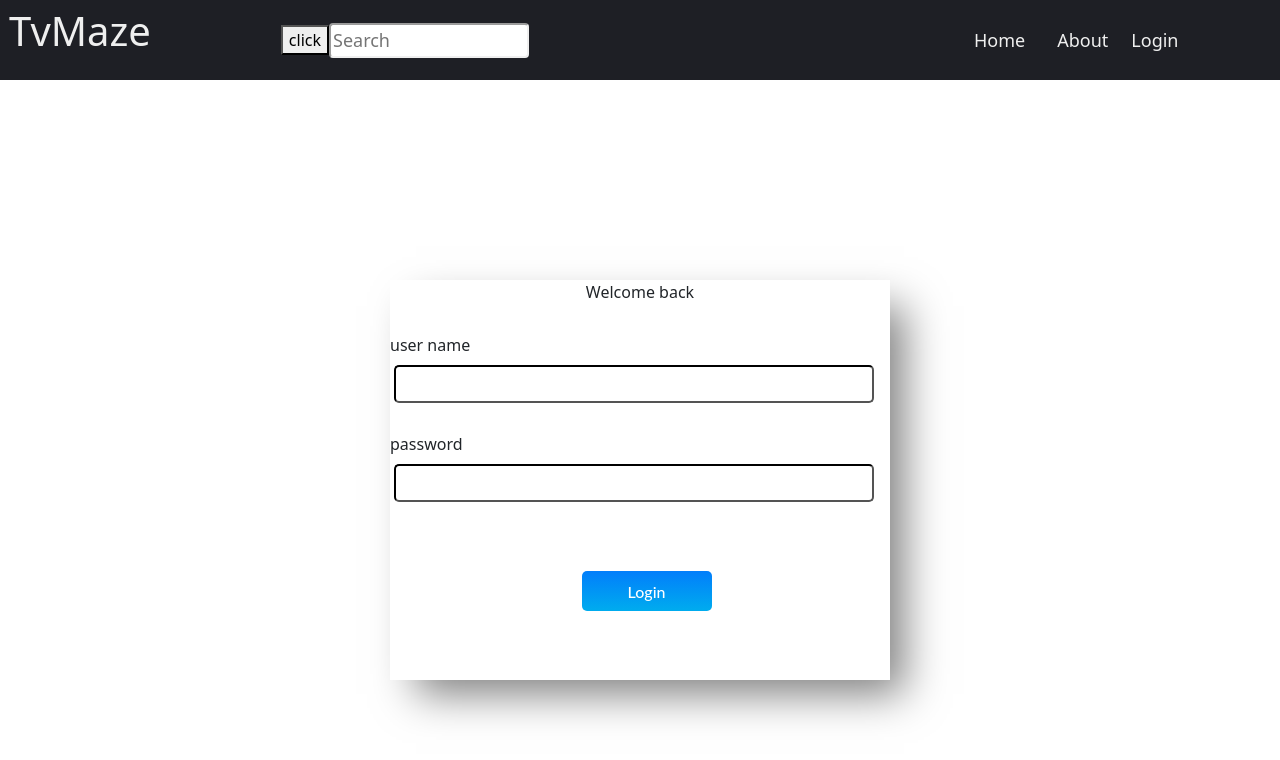
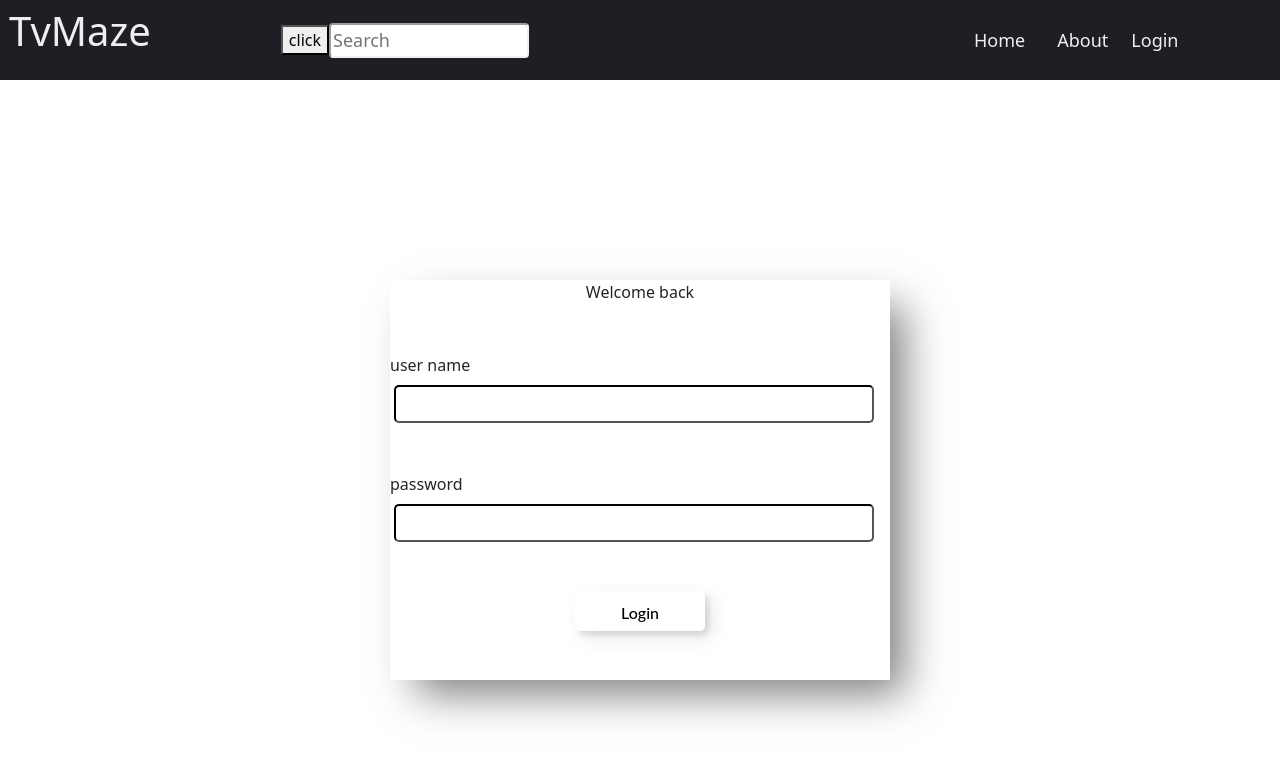
Before and after one commit to pouryaghazizadeh/react-project-simple-1, a React (Create React App) app: page /logIn in a window 1280 px wide. Shown: the top 760 px of the page. Built offline with nearby package versions, Linux system fonts and the light colour scheme.

Commit message:
change background

```diff
--- a/src/component/buttonLogin/ButtonLogIn.jsx
+++ b/src/component/buttonLogin/ButtonLogIn.jsx
@@ -3,17 +3,9 @@ import "./buttonLogIn.css";
 function ButtonLogIn() {
   return (
     <div>
-      <div class="frame">
-        <button class="btn-logIn  primaryStyle">
-          <span class="span-logIn">Login</span>
-        </button>
-      </div>
-      {/* <div>
-      <button class="btn-logIn  primaryStyle">
-         Login
-        </button>
-      </div> */}
-
+        <div className="frame">
+          <button className="custom-btn btn-16"><span>Login</span></button>
+          </div>
     </div>
   );
 }
--- a/src/component/buttonLogin/buttonLogIn.css
+++ b/src/component/buttonLogin/buttonLogIn.css
@@ -1,97 +1,51 @@
-.frame {
-    width: 90%;
-    margin: 40px auto;
-    text-align: center;
-  }
-
-.primaryStyle{
-     font-weight: 500;
-     color: #fff;
-    padding: 10px 25px;
+/* button {
+    margin: 20px;
+  } */
+.custom-btn {
   width: 130px;
   height: 40px;
+  color: #fff;
   border-radius: 5px;
-    font-family: 'Lato', sans-serif;
-    background: transparent;  /* this shuld change */
+  padding: 10px 25px;
+  font-family: "Lato", sans-serif;
+  font-weight: 500;
+  background: transparent;
   cursor: pointer;
   transition: all 0.3s ease;
   position: relative;
   display: inline-block;
+
+  box-shadow: inset 2px 2px 2px 0px rgba(255, 255, 255, 0.8),
+    7px 7px 20px 0px rgba(0, 0, 0, 0.1), 4px 4px 5px 0px rgba(0, 0, 0, 0.1);
   outline: none;
-     /* box-shadow:inset 2px 2px 2px 0px rgba(255,255,255,.5),
-     7px 7px 20px 0px rgba(0,0,0,.1),
-     4px 4px 5px 0px rgba(0,0,0,.1); */
-}
-.btn-logIn{
-    background: rgb(0,172,238);
-    background: linear-gradient(0deg, rgba(0,172,238,1) 0%, rgba(2,126,251,1) 100%);
-      width: 130px;
-      height: 40px;
-      line-height: 42px;
-      padding: 0;
-      border: none;
-}
-.span-logIn{
-    position: relative;
-    display: block;
-    width: 100%;
-    height: 100%;
 }
 
-.btn-logIn:before,
-.btn-logIn:after{
+/* 16 */
+.btn-16 {
+  border: none;
+  color: #000;
+}
+.btn-16:after {
   position: absolute;
   content: "";
-    right: 0;
+  width: 0;
+  height: 100%;
   top: 0;
-     background: rgba(2,126,251,1);
-    transition: all 0.3s ease;
-
-}
-/* check */
-.btn-logIn:before{
-    height: 0%;
-    width: 2px;
-}
-.btn-logIn:after{
-    width: 0%;
-    height: 2px;
-}
-/*check */
-
-.btn-logIn:hover{
-    background: transparent;
-    box-shadow: none;
-}
-.btn-logIn:hover:before {
-    height: 100%;
-  }
-  .btn-logIn:hover:after {
-    height: 100%;
-  }
-  .span-logIn:hover{
-    color: rgba(2,126,251,1);
- }
- .span-logIn:before,
-.span-logIn:after {
-  position: absolute;
-  content: "";
   left: 0;
-  bottom: 0;
-   background: rgba(2,126,251,1);
+  direction: rtl;
+  z-index: -1;
+  box-shadow: -7px -7px 20px 0px #fff9, -4px -4px 5px 0px #fff9,
+    7px 7px 20px 0px #0002, 4px 4px 5px 0px #0001;
   transition: all 0.3s ease;
 }
-.span-logIn:before {
-    width: 2px;
-    height: 0%;
+.btn-16:hover {
+  color: #000;
 }
-  .span-logIn:after {
-    width: 0%;
-    height: 2px;
-  }
-  .span-logIn:hover:before {
-    height: 100%;
-  }
-  .span-logIn:hover:after {
+.btn-16:hover:after {
+  left: auto;
+  right: 0;
   width: 100%;
 }
+.btn-16:active {
+  top: 2px;
+}
```
Lines whose indentation alone changed are shown as unchanged.
